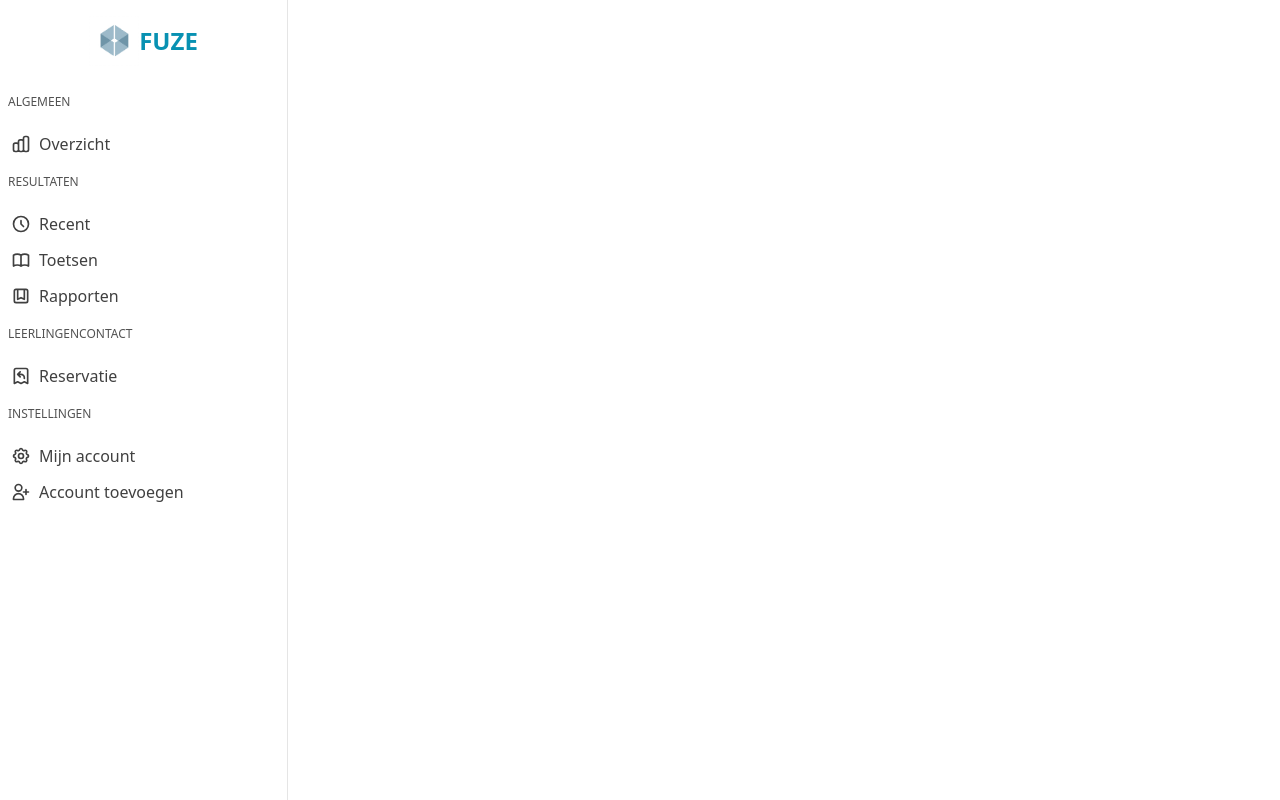
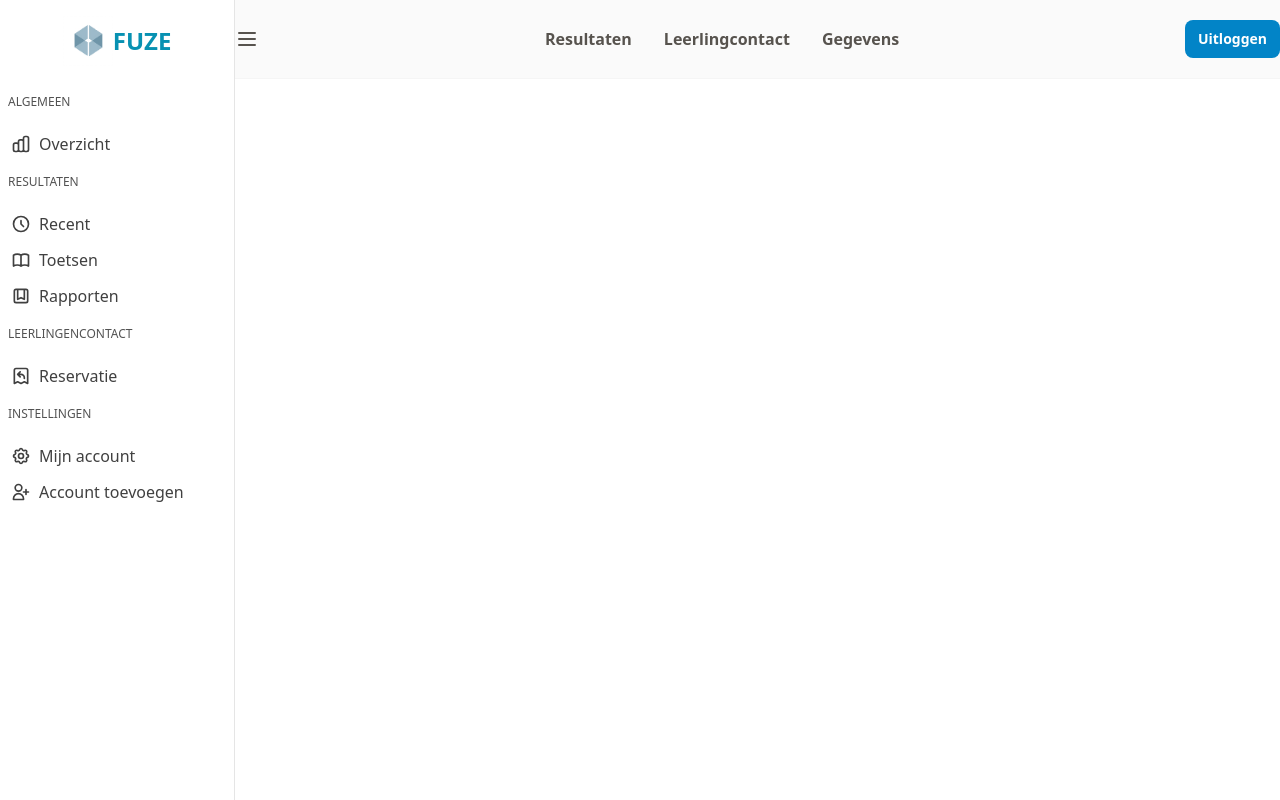
Before and after one commit to robschoovaerts08/Fuze-Scoreboek, a Next.js app: page / in a window 1280 px wide. Built offline with nearby package versions, Linux system fonts and the light colour scheme.

Commit message:
Code cleanup

```diff
--- a/package.json
+++ b/package.json
@@ -9,6 +9,7 @@
   },
   "dependencies": {
     "@heroicons/react": "^1.0.5",
+    "framer-motion": "^6.2.3",
     "next": "12.0.8",
     "react": "17.0.2",
     "react-dom": "17.0.2",
--- a/pages/components/_bar.jsx
+++ b/pages/components/_bar.jsx
@@ -9,6 +9,7 @@ import {
   CogIcon,
 } from "@heroicons/react/outline";
 import Image from "next/image";
+import {motion} from 'framer-motion';
 
 function Bar() {
   return (
--- a/pages/components/_header.jsx
+++ b/pages/components/_header.jsx
@@ -1,5 +1,6 @@
 import Head from "next/head";
 import Image from "next/image";
+import { MenuIcon } from "@heroicons/react/outline";
 
 export default function Header() {
   return (
@@ -9,10 +10,9 @@ export default function Header() {
         <meta name="description" content="Fuze online scoreboek" />
         <link rel="icon" href="/favicon.ico" />
       </Head>
-      <body>
         <header className="py-5 bg-neutral-50 border-b border-b-neutral-100">
-          <nav className="text-stone-600 md:w-1/2 mx-auto flex justify-between items-center">
-            <h2 className="font-normal text-neutral-600 uppercase text-2xl">Fuze</h2>
+          <nav className="text-stone-600 flex justify-between items-center">
+            <button><MenuIcon className="w-6 h-6"/></button>
             <div className="space-x-8 text-md font-semibold">
               <a href="#" className="hover:text-stone-700">
                 Resultaten
@@ -29,7 +29,6 @@ export default function Header() {
             </button>
           </nav>
         </header>
-      </body>
     </>
   );
 }
--- a/pages/index.jsx
+++ b/pages/index.jsx
@@ -7,8 +7,11 @@ import Bar from "./components/_bar";
 
 export default function Home() {
   return (
-    <>
+    <div className="flex">
       <Bar />
-    </>
+      <div className="w-full">
+        <Header/>
+      </div>
+    </div>
   );
 }
```
Also changed, not shown: 1 other file (tests, documents, lock files or other folders).
